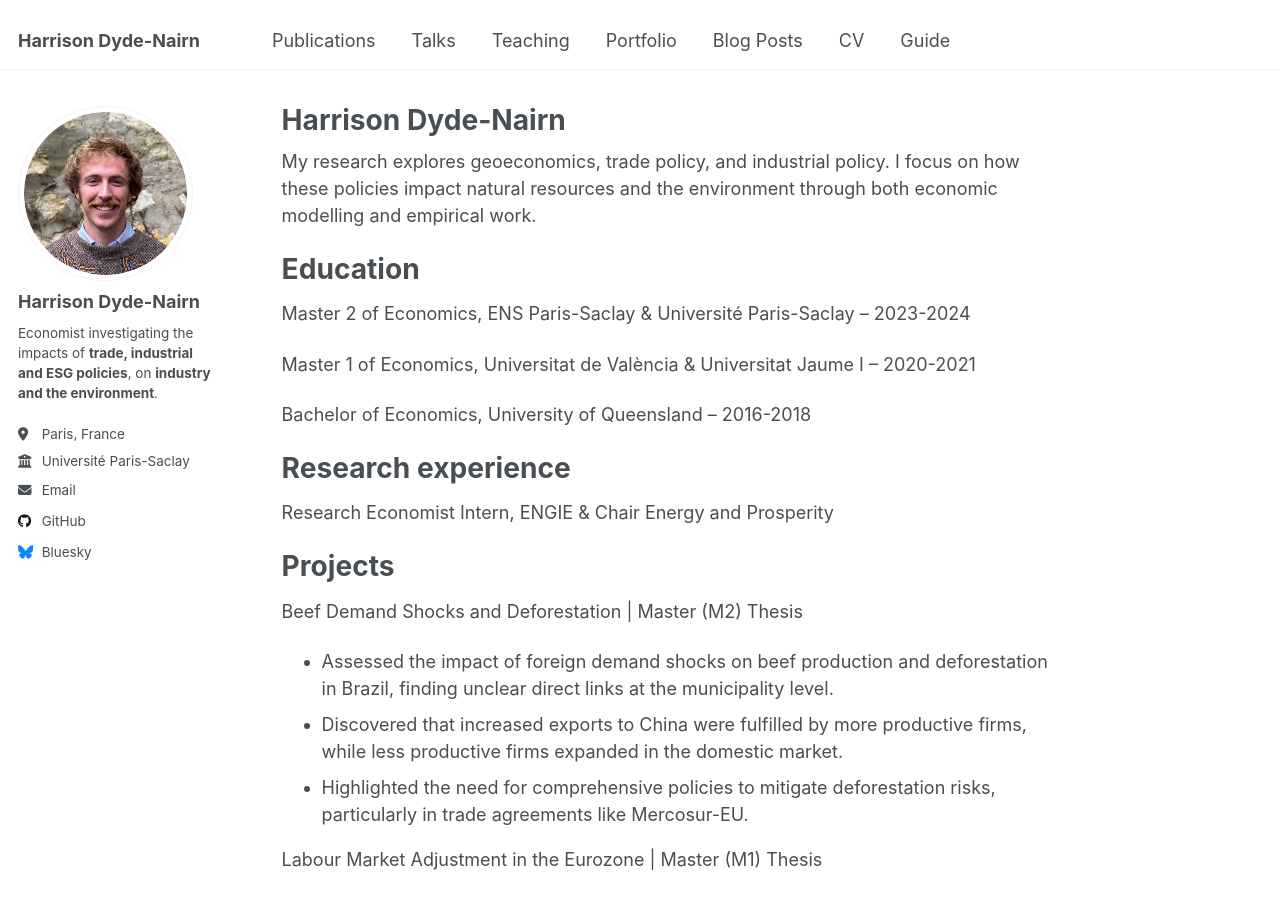
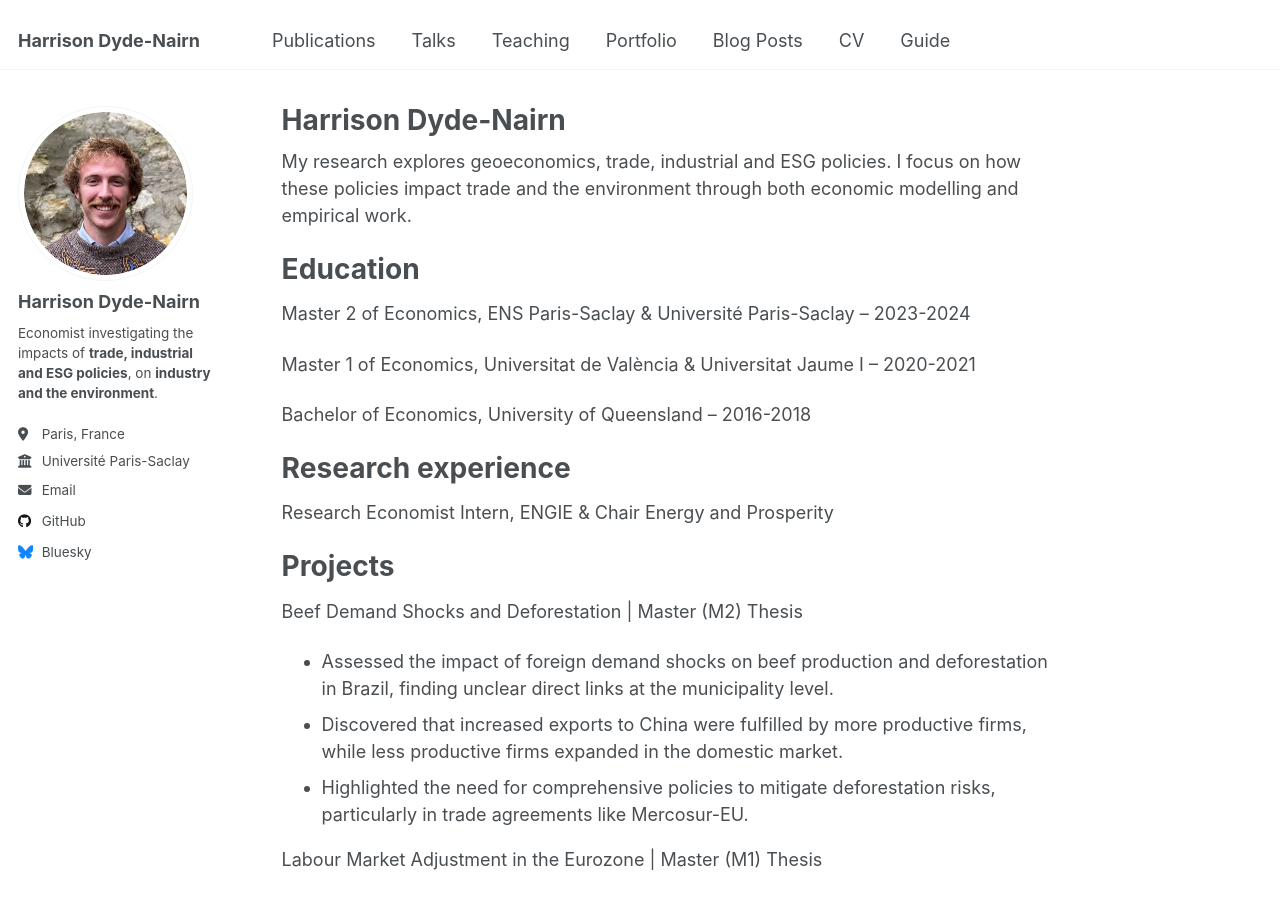
Before and after one commit to hdydenairn/hdydenairn.github.io, a Jekyll site: the page built from _pages/about.md, in a window 1280 px wide and 900 px high. Built offline with Jekyll 4.4.1, drawn with Linux system fonts in a browser that asks for light colours.

Commit message:
Update about.md

```diff
--- a/_pages/about.md
+++ b/_pages/about.md
@@ -7,7 +7,7 @@ redirect_from:
   - /about.html
 ---
 
-My research explores geoeconomics, trade policy, and industrial policy. I focus on how these policies impact natural resources and the environment through both economic modelling and empirical work.
+My research explores geoeconomics, trade, industrial and ESG policies. I focus on how these policies impact trade and the environment through both economic modelling and empirical work.
 
 Education
 ======
```
